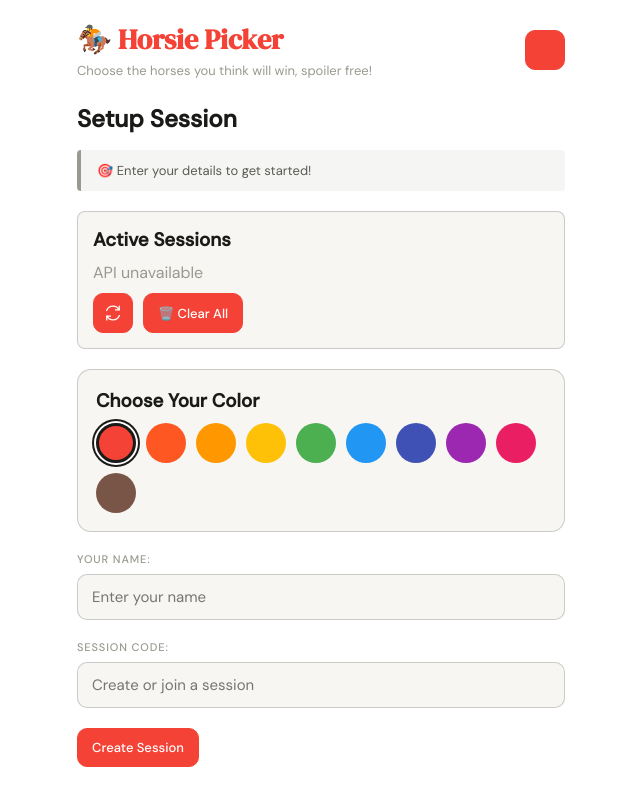
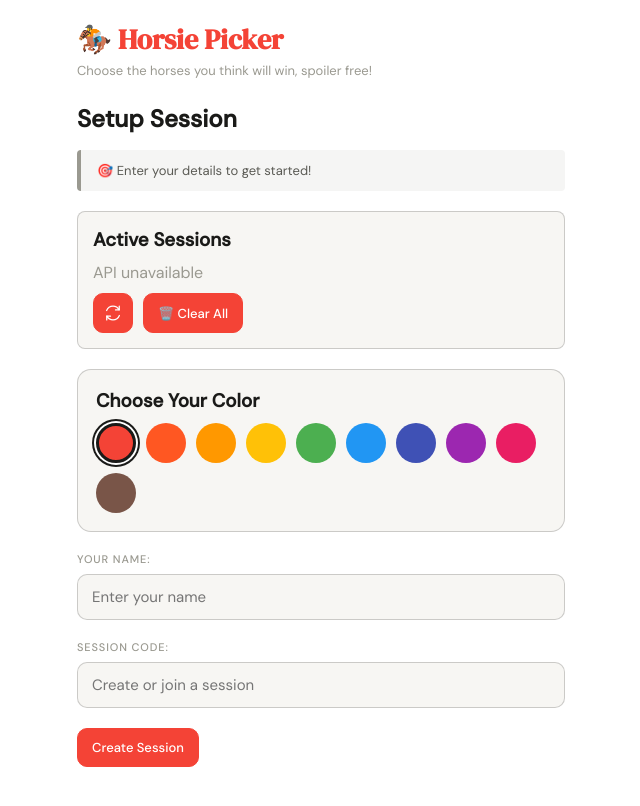
Before and after one commit to pokemonrocks9/HorsieClub, a website: page index.html in a window 1280 px wide. Shown: the whole page, without its empty margins (319-959 px from the left). Drawn offline with nearby package versions, Linux system fonts and the light colour scheme; no server answers.

Commit message:
Update index.html

```diff
--- a/index.html
+++ b/index.html
@@ -219,9 +219,10 @@
         .horse-card.selected .horse-number { color: var(--accent); }
         .picker-badge { position: static; padding: 0; border-radius: 50%; font-size: 14px; font-weight: 600; color: white; display: flex; align-items: center; justify-content: center; width: 32px; height: 32px; }
         .action-buttons { display: flex; gap: 15px; margin-top: 20px; }
+        #homeSvgBtn { width: 40px; height: 40px; padding: 0; display: flex; align-items: center; justify-content: center; }
         .back-btn { background: var(--bg2); color: var(--text2); border-color: var(--border2); }
         .back-btn:hover { background: var(--gray-100); }
-        .hidden { display: none; }
+        .hidden { display: none !important; }
         .info-box { background: var(--gray-100); border-left: 4px solid var(--text3); padding: 12px 16px; margin: 16px 0; border-radius: 4px; font-size: 13px; color: var(--text2); }
 
         /* Styling for SVG icons within buttons */
@@ -244,7 +245,7 @@
                     <p class="subtitle">Choose the horses you think will win, spoiler free!</p>
                 </div>
                 <div style="display: flex; gap: 10px; align-items: center;">
-                    <button id="homeSvgBtn" class="btn hidden" style="width: 40px; height: 40px; padding: 0; display: flex; align-items: center; justify-content: center;">
+                    <button id="homeSvgBtn" class="btn hidden">
                         <!-- Icon inserted by JS -->
                     </button>
                 </div>
@@ -874,6 +875,7 @@ async function renderViewFromUrl() {
     document.getElementById('raceSelector').classList.add('hidden');
     document.getElementById('raceDetail').classList.add('hidden');
     document.getElementById('homeSvgBtn').classList.add('hidden');
+    document.getElementById('homeSvgBtn').innerHTML = ''; // Clear icon content
 
     const p = new URLSearchParams(window.location.search);
     let uv = p.get('view');
```
